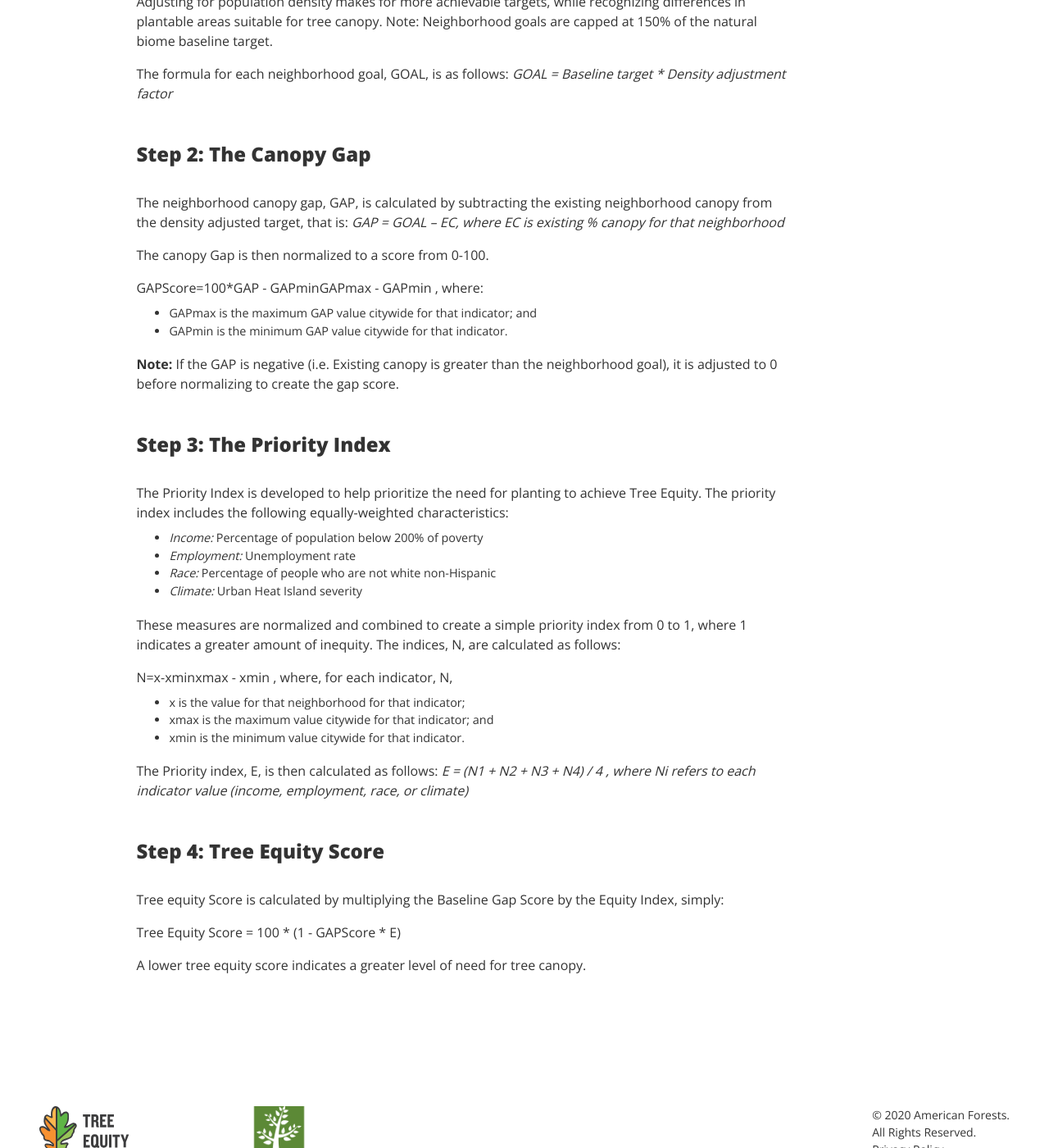
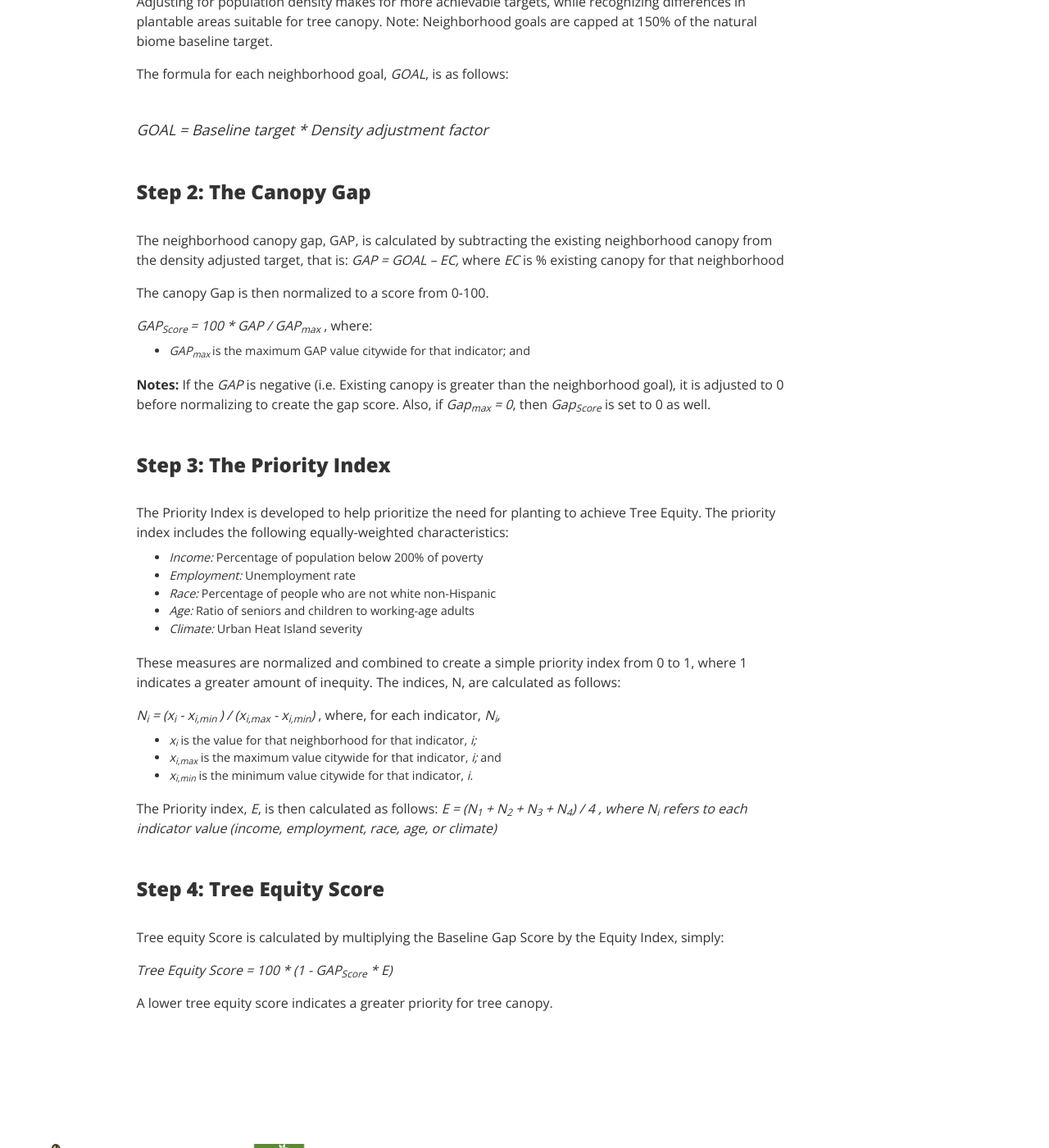
Before and after one commit to American-Forests/TESA-StaticPages, a Jekyll site: the page built from methodology/index.html, in a window 1280 px wide and 1400 px high, scrolled down 1323 px. Shown: the whole window at 82% size. Built offline with Jekyll 4.4.1, drawn with Linux system fonts in a browser that asks for light colours.

Commit message:
chris method and glossary edits

```diff
--- a/dictionary/index.html
+++ b/dictionary/index.html
@@ -11,6 +11,7 @@ title: home
         <p class="small"><strong>Block group: </strong>A neighborhood, or more specifically, a cluster of blocks within a US Census tract.</p>
         <p class="small"><strong>Children (0-17): </strong>Percentage of children, ages 0 to 17 years of age, in a block group.</p>
         <p class="small"><strong>Climate-related health risk: </strong>High, moderate and low numbers of hospitalizations and emergency room visits for conditions that are exacerbated by a changing climate. The conditions combined in this measure include diabetes, mental health, asthma and other respiratory issues, heart and kidney diseases.</p>
+        <p class="small"><strong>Dependency Ratio: </strong>Seniors (age 65+) and children (0-17) as a proportion of working age adults (18-64).</p>
         <p class="small"><strong>Health Equity Zone: </strong>Geographic areas in Rhode Island where existing opportunities emerge and investments are made to address differences in health outcomes. Through a collaborative, community-led process, each Health Equity Zone conducts a needs assessment and implements a data-driven plan of action to address the unique social, economic and environmental factors preventing people from being as healthy as possible.</p>
         <p class="small"><strong>Flood risk : </strong>An estimate of high (100-year flood zone), moderate (500-year flood zone), and low flood risk based on FEMA flood designations.</p>
         <p class="small"><strong>Impact assessment: </strong>An estimate of the benefit new trees would have within an area. Benefits included in TESA include:</p>
--- a/methodology/index.html
+++ b/methodology/index.html
@@ -58,17 +58,19 @@ title: home
          <br/>
 
          <p class="small">Adjusting for population density makes for more achievable targets, while recognizing differences in plantable areas suitable for tree canopy. Note: Neighborhood goals are capped at 150% of the natural biome baseline target. </p>
-         <p class="small">The formula for each neighborhood goal, GOAL, is as follows: <i>GOAL = Baseline target * Density adjustment factor</i></p>
+         <p class="small">The formula for each neighborhood goal, <i>GOAL</i>, is as follows:</p><br/>
+
+          <p><i>GOAL = Baseline target * Density adjustment factor</i></li></p>
+
 
          <h4>Step 2: The Canopy Gap</h4>
-         <p class="small">The neighborhood canopy gap, GAP, is calculated by subtracting the existing neighborhood canopy from the density adjusted target, that is: <i>GAP = GOAL – EC, where EC is existing % canopy for that neighborhood</i></p>
+         <p class="small">The neighborhood canopy gap, GAP, is calculated by subtracting the existing neighborhood canopy from the density adjusted target, that is: <i>GAP = GOAL – EC,</i> where <i>EC</i> is % existing canopy for that neighborhood</p>
          <p class="small">The canopy Gap is then normalized to a score from 0-100.</p>
-         <p class="small">GAPScore=100*GAP - GAPminGAPmax - GAPmin , where:</p>
+         <p class="small"><i>GAP<sub>Score </sub> = 100 * GAP / GAP<sub>max</sub> </i>, where:</p>
          <ul class="small">
-             <li>GAPmax is the maximum GAP value citywide for that indicator; and</li>
-             <li>GAPmin is the minimum GAP value citywide for that indicator.</li>
+             <li><i>GAP<sub>max </sub> </i> is the maximum GAP value citywide for that indicator; and</li>
          </ul>
-         <p class="small"><strong>Note: </strong>If the GAP is negative (i.e. Existing canopy is greater than the neighborhood goal), it is adjusted to 0 before normalizing to create the gap score. </p>
+         <p class="small"><strong>Notes: </strong>If the <i>GAP</i> is negative (i.e. Existing canopy is greater than the neighborhood goal), it is adjusted to 0 before normalizing to create the gap score. Also, if <i>Gap<sub>max</sub> = 0</i>, then <i>Gap<sub>Score</sub></i> is set to 0 as well. </p>
 
          <h4>Step 3: The Priority Index</h4>
          <p class="small">The Priority Index is developed to help prioritize the need for planting to achieve Tree Equity. The priority index includes the following equally-weighted characteristics:</p>
@@ -76,21 +78,22 @@ title: home
              <li><i>Income:</i>  Percentage of population below 200% of poverty</li>
              <li><i>Employment:</i> Unemployment rate</li>
              <li><i>Race:</i> Percentage of people who are not white non-Hispanic</li>
+             <li><i>Age:</i> Ratio of seniors and children to working-age adults</li>
              <li><i>Climate:</i> Urban Heat Island severity</li>
          </ul>
          <p class="small">These measures are normalized and combined to create a simple priority index from 0 to 1, where 1 indicates a greater amount of inequity. The indices, N, are calculated as follows:</p>
-         <p class="small">N=x-xminxmax - xmin , where, for each indicator, N,</p>
+         <p class="small"><i>N<sub>i</sub> = (x<sub>i</sub> - x<sub>i,min </sub>) / (x<sub>i,max</sub> - x<sub>i,min</sub>)</i> , where, for each indicator, <i>N<sub>i</sub>,</i></p>
          <ul class="small">
-             <li>x is the value for that neighborhood for that indicator;</li>
-             <li>xmax is the maximum value citywide for that indicator; and</li>
-             <li>xmin is the minimum value citywide for that indicator.</li>
+             <li><i>x<sub>i</sub></i> is the value for that neighborhood for that indicator, <i>i;</i></li>
+             <li><i>x<sub>i,max</sub></i> is the maximum value citywide for that indicator, <i>i;</i> and</li>
+             <li><i>x<sub>i,min</sub></i> is the minimum value citywide for that indicator, <i>i.</i></li>
          </ul>
-         <p class="small">The Priority index, E, is then calculated as follows: <i>E = (N1 + N2 + N3 + N4) / 4  , where Ni refers to each indicator value (income, employment, race, or climate)</i></p>
+         <p class="small">The Priority index, <i>E</i>, is then calculated as follows: <i>E = (N<sub>1</sub> + N<sub>2</sub> + N<sub>3</sub> + N<sub>4</sub>) / 4  , where N<sub>i</sub> refers to each indicator value (income, employment, race, age, or climate)</i></p>
 
          <h4>Step 4: Tree Equity Score</h4>
          <p class="small">Tree equity Score is calculated by multiplying the Baseline Gap Score by the Equity Index, simply:</p>
-         <p class="small">Tree Equity Score = 100 * (1 - GAPScore * E)</p>
-         <p class="small">A lower tree equity score indicates a greater level of need for tree canopy.</p>
+         <p class="small"><i>Tree Equity Score = 100 * (1 - GAP<sub>Score</sub> * E)</i></p>
+         <p class="small">A lower tree equity score indicates a greater priority for tree canopy.</p>
 
     </section>
     </div>
```
